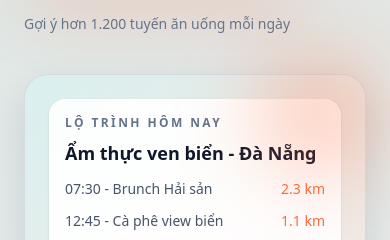
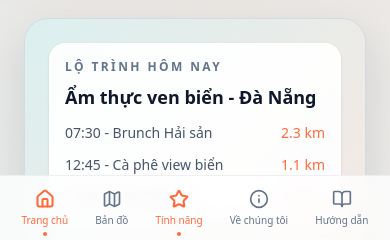
Before and after one commit to nhminh107/24CTT6-TDTT, a Next.js app in the folder FrontEnd/: page / in a window 390 px wide. Shown: the part 604-844 px from the top of the page. Built offline with nearby package versions, Linux system fonts and the light colour scheme; no server answers.

Commit message:
Fix vài lỗi Mobile responsive

```diff
--- a/FrontEnd/src/app/globals.css
+++ b/FrontEnd/src/app/globals.css
@@ -14,10 +14,19 @@ body {
   margin: 0;
   min-height: 100vh;
   font-family: "Manrope", ui-sans-serif, system-ui;
-  background: radial-gradient(circle at 10% 10%, rgba(17, 181, 184, 0.12), transparent 45%),
-    radial-gradient(circle at 90% 0%, rgba(255, 106, 61, 0.16), transparent 40%),
-    #f8fafc;
+  background-color: #f8fafc;
+  background-image:
+    radial-gradient(circle at 20% 20%, rgba(17, 181, 184, 0.08), transparent 50%),
+    radial-gradient(circle at 80% 10%, rgba(255, 106, 61, 0.12), transparent 45%);
   color: #0f172a;
+}
+
+@media (min-width: 1024px) {
+  body {
+    background-image:
+      radial-gradient(circle at 10% 10%, rgba(17, 181, 184, 0.12), transparent 45%),
+      radial-gradient(circle at 90% 0%, rgba(255, 106, 61, 0.16), transparent 40%);
+  }
 }
 
 .text-gradient {
--- /dev/null
+++ b/FrontEnd/src/components/layout/MobileBottomNav.tsx
@@ -0,0 +1,46 @@
+"use client";
+
+import Link from "next/link";
+import { usePathname } from "next/navigation";
+import { Home, Map, Info, Star, BookOpen } from "lucide-react";
+import { cn } from "@/lib/utils";
+
+const links = [
+  { label: "Trang chủ", href: "/", icon: Home },
+  { label: "Bản đồ", href: "/explore", icon: Map },
+  { label: "Tính năng", href: "/#features", icon: Star },
+  { label: "Về chúng tôi", href: "/about", icon: Info },
+  { label: "Hướng dẫn", href: "/guide", icon: BookOpen },
+];
+
+export default function MobileBottomNav() {
+  const pathname = usePathname();
+
+  return (
+    <nav className="fixed bottom-0 left-0 right-0 z-[60] block border-t border-slate-200/60 bg-white/80 pb-safe-area-inset-bottom backdrop-blur-md md:hidden">
+      <div className="flex h-16 items-center justify-around px-2">
+        {links.map((link) => {
+          const Icon = link.icon;
+          const isActive = pathname === link.href || (link.href.startsWith("/#") && pathname === "/");
+
+          return (
+            <Link
+              key={link.href}
+              href={link.href}
+              className={cn(
+                "flex flex-col items-center justify-center gap-1 transition-colors duration-200 px-1",
+                isActive ? "text-brand-coral" : "text-slate-500 hover:text-slate-900"
+              )}
+            >
+              <Icon size={20} strokeWidth={isActive ? 2.5 : 2} />
+              <span className="text-[10px] font-medium">{link.label}</span>
+              {isActive && (
+                <span className="absolute bottom-1 h-1 w-1 rounded-full bg-brand-coral" />
+              )}
+            </Link>
+          );
+        })}
+      </div>
+    </nav>
+  );
+}
--- a/FrontEnd/src/components/layout/Navbar.tsx
+++ b/FrontEnd/src/components/layout/Navbar.tsx
@@ -3,6 +3,7 @@ import Link from "next/link";
 import { MapPin, LogOut, User } from "lucide-react";
 import { motion } from "framer-motion";
 import { useAuth } from "@/context/AuthContext";
+import MobileBottomNav from "./MobileBottomNav";
 
 const links = [
   { label: "Trang chủ", href: "/" },
@@ -117,6 +118,7 @@ export default function Navbar() {
           </div>
         </div>
       </motion.nav>
+      <MobileBottomNav />
     </>
   );
 }
--- a/FrontEnd/src/components/sections/Hero.tsx
+++ b/FrontEnd/src/components/sections/Hero.tsx
@@ -10,7 +10,7 @@ export default function Hero() {
   const { user } = useAuth();
 
   return (
-    <section className="section-spacing !pb-10" id="about">
+    <section className="section-spacing !pt-10 !pb-10" id="about">
       <div className="mx-auto grid w-full max-w-6xl items-center gap-10 lg:grid-cols-[1.1fr_0.9fr]">
         <motion.div
           initial={{ opacity: 0, y: 20 }}
@@ -87,8 +87,6 @@ export default function Hero() {
               </div>
             </div>
           </div>
-          <div className="absolute -bottom-6 -left-6 h-24 w-24 rounded-full bg-brand-teal/20 blur-2xl" />
-          <div className="absolute -top-6 -right-4 h-32 w-32 rounded-full bg-brand-coral/30 blur-2xl" />
         </motion.div>
       </div>
     </section>
```
Also changed, not shown: 1 other file (tests, documents, lock files or other folders).
